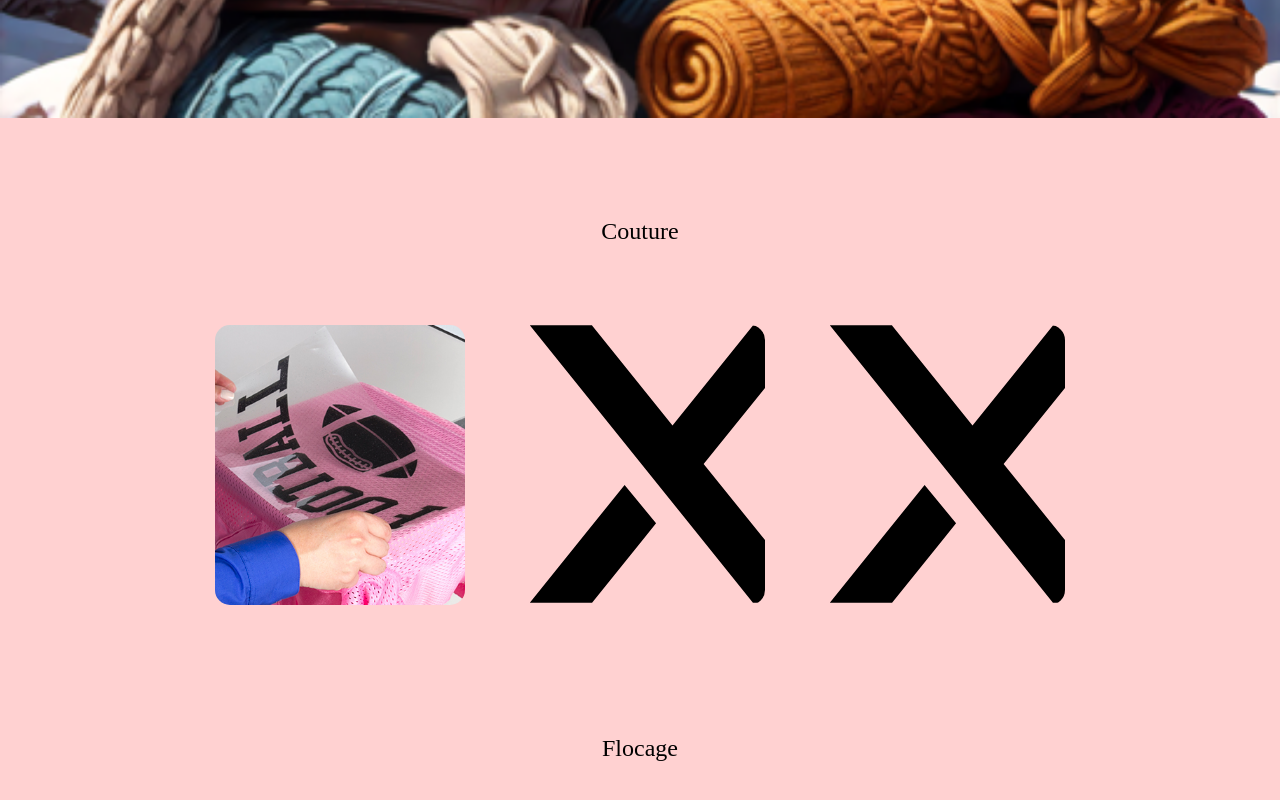
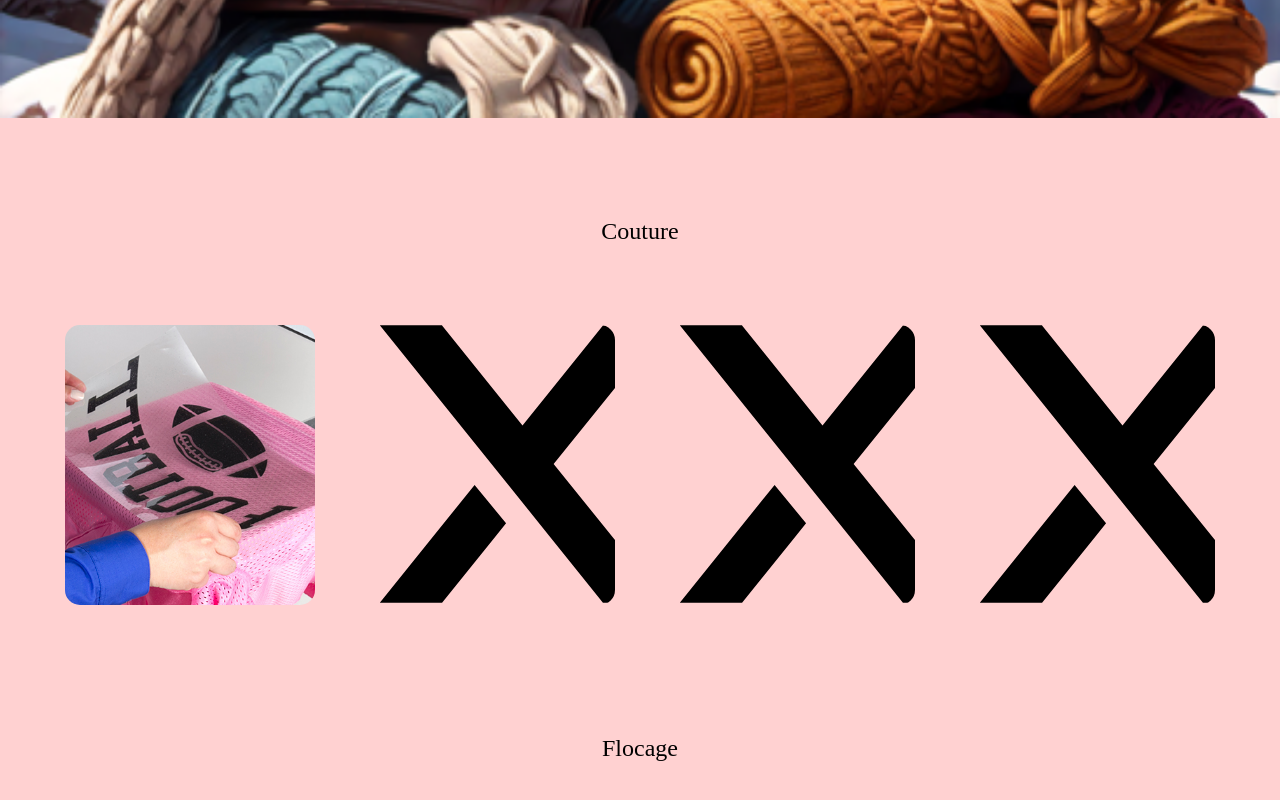
Before and after one commit to jsankare/c-line, a Next.js app: page /products in a window 1280 px wide. Shown: the part 480-1280 px from the top of the page. Built offline with nearby package versions, Linux system fonts and the light colour scheme.

Commit message:
fix delete cart button

```diff
--- a/pages/products.jsx
+++ b/pages/products.jsx
@@ -19,6 +19,12 @@ const data = [
                 text: "description produit 2",
                 picture: "/next.svg",
                 price: "8",
+            },
+            {
+                title: "produit 3",
+                text: "description produit 3",
+                picture: "/next.svg",
+                price: "12",
             },
             {
                 title: "produit 3",
```
Also changed, not shown: components/Cart.jsx (+7 -1 lines).
